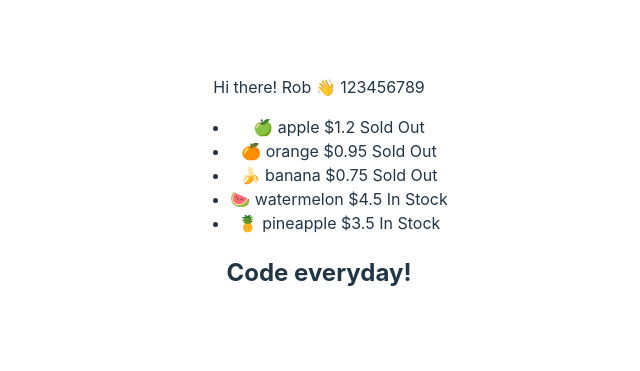
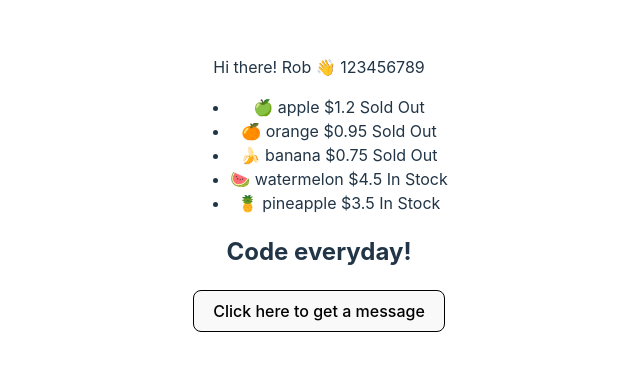
Before and after one commit to wewececetw/react18-pro, a React (Vite) app: page / in a window 1280 px wide. Shown: the part 207-578 px from the top of the page, without its empty margins (321-961 px from the left). Built offline with nearby package versions, Linux system fonts and the light colour scheme.

Commit message:
feat: react 中的事件處理

```diff
--- a/src/App.jsx
+++ b/src/App.jsx
@@ -4,6 +4,7 @@
 import Hello from "./components/Hello";
 import Fruits from "./components/Fruits";
 import ConditionalComponent from "./components/ConditionalComponent";
+import Message from "./components/Message";
 
 function App() {
   const [count, setCount] = useState(0);
@@ -53,6 +54,7 @@
       <Hello person={person} seatNumbers={seatNumbers} />
       <Fruits fruits={fruits} />
       <ConditionalComponent />
+      <Message />
     </div>
   );
 }
--- /dev/null
+++ b/src/Button.module.css
@@ -0,0 +1,3 @@
+.button {
+  border: 1px solid black;
+}
--- /dev/null
+++ b/src/components/Message.jsx
@@ -0,0 +1,14 @@
+import styles from "../Button.module.css";
+
+export default function Message() {
+  function handleClick() {
+    console.log("Hello, welcome to React");
+  }
+  return (
+    <div>
+      <button className={styles.button} onClick={handleClick}>
+        Click here to get a message
+      </button>
+    </div>
+  );
+}
```
